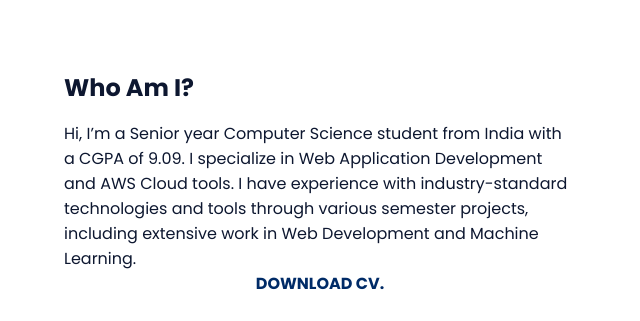
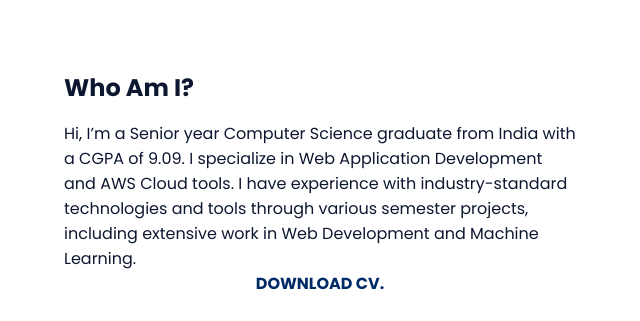
Before and after one commit to aadarsh-durishetty/-, a plain HTML site: page index.html in a window 1280 px wide. Shown: the part 860-1181 px from the top of the page, 576-1216 px from the left. Drawn offline with nearby package versions, Linux system fonts and the light colour scheme.

Commit message:
Update index.html

```diff
--- a/index.html
+++ b/index.html
@@ -198,7 +198,7 @@
 
                     <div>
                         <h2 class="about__subtitle">Who Am I?</h2>
-                        <p class="about__text">Hi, I’m a Senior year Computer Science student from India with a CGPA of 9.09. I specialize in Web Application Development and AWS Cloud tools. I have experience with industry-standard technologies and tools through various semester projects, including extensive work in Web Development and Machine Learning.</p>
+                        <p class="about__text">Hi, I’m a Senior year Computer Science graduate from India with a CGPA of 9.09. I specialize in Web Application Development and AWS Cloud tools. I have experience with industry-standard technologies and tools through various semester projects, including extensive work in Web Development and Machine Learning.</p>
                         <a class="downloadCV" href="https://drive.google.com/file/d/1OKWcBgQKLGy_Gs7K1XU-ZguvquWuZzYG/view?usp=sharing"><p class="downloadCVText" style="text-align:center; color:rgb(0, 43, 103); font-weight:bolder;"  >DOWNLOAD CV.</p></a>
                     </div>
                 </div>
```
